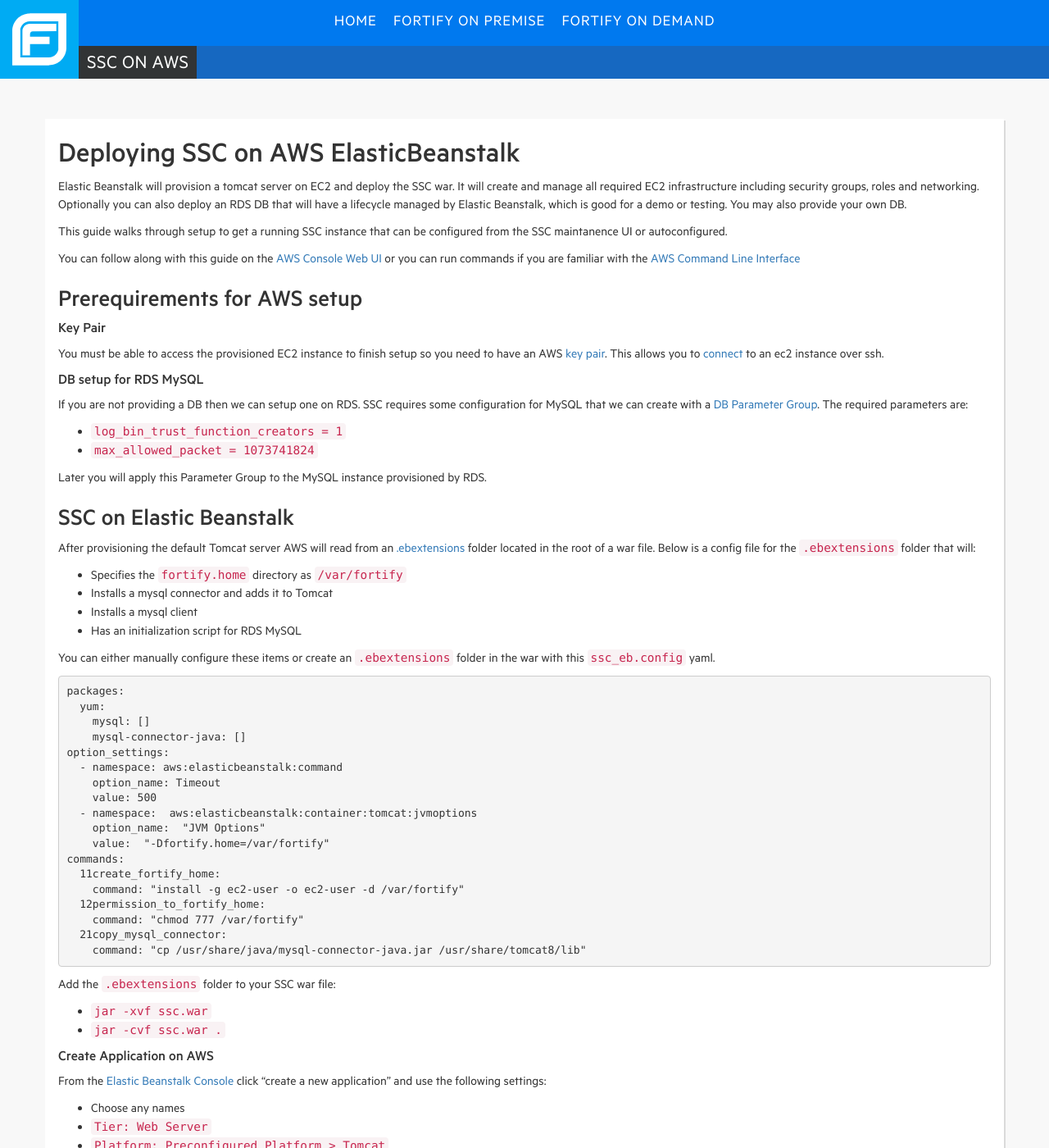
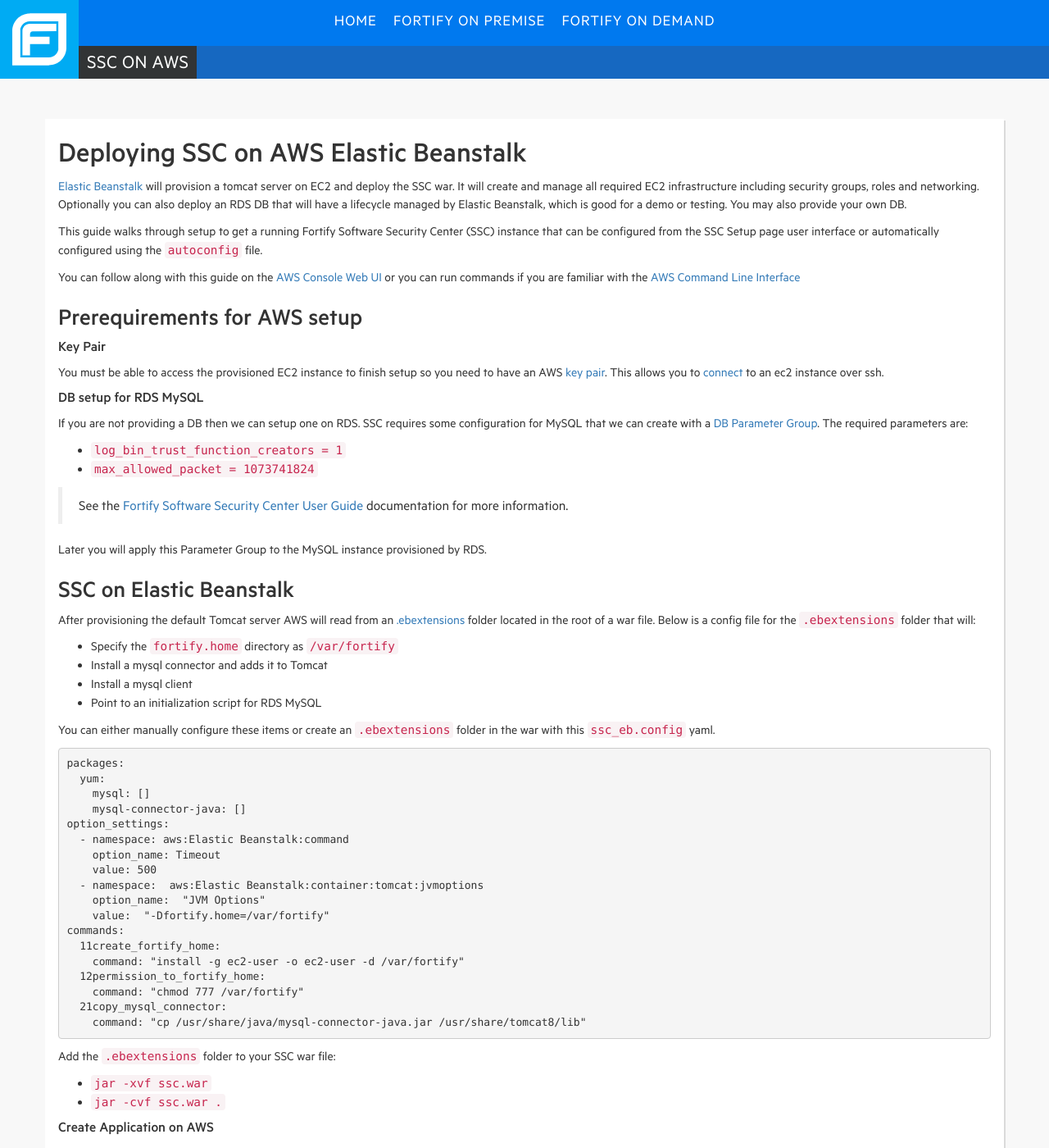
Before and after one commit to fortify/fortify.github.io, a Jekyll site: the page built from articles/ssc-on-aws.md, in a window 1280 px wide and 1400 px high. Shown: the whole window at 82% size. Built offline with Jekyll 4.4.1, drawn with Linux system fonts in a browser that asks for light colours; some of the changed text lies outside the part shown.

Commit message:
some minor corrections and doc links added

````diff
--- a/articles/ssc-on-aws.md
+++ b/articles/ssc-on-aws.md
@@ -5,10 +5,10 @@ layout: article
 permalink: /onprem/ssc-on-aws
 output: true
 ---
-# Deploying SSC on AWS ElasticBeanstalk
-Elastic Beanstalk will provision a tomcat server on EC2 and deploy the SSC war.  It will create and manage all required EC2 infrastructure including security groups, roles and networking.  Optionally you can also deploy an RDS DB that will have a lifecycle managed by Elastic Beanstalk, which is good for a demo or testing.  You may also provide your own DB.
+# Deploying SSC on AWS Elastic Beanstalk
+[Elastic Beanstalk](https://aws.amazon.com/elasticbeanstalk/) will provision a tomcat server on EC2 and deploy the SSC war.  It will create and manage all required EC2 infrastructure including security groups, roles and networking.  Optionally you can also deploy an RDS DB that will have a lifecycle managed by Elastic Beanstalk, which is good for a demo or testing.  You may also provide your own DB.
 
-This guide walks through setup to get a running SSC instance that can be configured from the SSC maintanence UI or autoconfigured.
+This guide walks through setup to get a running Fortify Software Security Center (SSC) instance that can be configured from the SSC Setup page user interface or automatically configured using the `autoconfig` file.
 
 You can follow along with this guide on the [AWS Console Web UI](https://aws.amazon.com/console/ "ui instructions") or you can run commands if you are familiar with the [AWS Command Line Interface](https://aws.amazon.com/cli/ "aws instuctions")
 
@@ -21,14 +21,16 @@ If you are not providing a DB then we can setup one on RDS.  SSC requires some c
  * `log_bin_trust_function_creators = 1`
  * `max_allowed_packet = 1073741824`
 
+> See the [Fortify Software Security Center User Guide](https://community.softwaregrp.com/t5/Fortify-Product-Documentation/ct-p/fortify-product-documentation) documentation for more information.
+
 Later you will apply this Parameter Group to the MySQL instance provisioned by RDS.
 
 ## SSC on Elastic Beanstalk
-After provisioning the default Tomcat server AWS will read from an [.ebextensions](https://docs.aws.amazon.com/elasticbeanstalk/latest/dg/ebextensions.html "ebextensions docs") folder located in the root of a war file.  Below is a config file for the `.ebextensions` folder that will:
-* Specifies the `fortify.home` directory as `/var/fortify`
-* Installs a mysql connector and adds it to Tomcat
-* Installs a mysql client
-* Has an initialization script for RDS MySQL
+After provisioning the default Tomcat server AWS will read from an [.ebextensions](https://docs.aws.amazon.com/Elastic Beanstalk/latest/dg/ebextensions.html "ebextensions docs") folder located in the root of a war file.  Below is a config file for the `.ebextensions` folder that will:
+* Specify the `fortify.home` directory as `/var/fortify`
+* Install a mysql connector and adds it to Tomcat
+* Install a mysql client
+* Point to an initialization script for RDS MySQL
 
 You can either manually configure these items or create an `.ebextensions` folder in the war with this `ssc_eb.config` yaml.
 ```yaml
@@ -37,10 +39,10 @@ packages:
     mysql: []
     mysql-connector-java: []
 option_settings:
-  - namespace: aws:elasticbeanstalk:command
+  - namespace: aws:Elastic Beanstalk:command
     option_name: Timeout
     value: 500
-  - namespace:  aws:elasticbeanstalk:container:tomcat:jvmoptions
+  - namespace:  aws:Elastic Beanstalk:container:tomcat:jvmoptions
     option_name:  "JVM Options"
     value:  "-Dfortify.home=/var/fortify"
 commands:
@@ -58,7 +60,7 @@ Add the `.ebextensions` folder to your SSC war file:
 * `jar -cvf ssc.war .`
 
 #### Create Application on AWS
-From the [Elastic Beanstalk Console](https://console.aws.amazon.com/elasticbeanstalk) click "create a new application" and use the following settings:
+From the [Elastic Beanstalk Console](https://console.aws.amazon.com/Elastic Beanstalk) click "create a new application" and use the following settings:
 
 * Choose any names
 * `Tier: Web Server`
@@ -92,7 +94,7 @@ Now log into the EC2 Host as ec2-user.  The following `ssc_rds_mysql_init.sh` sc
 #!/bin/bash
 
 #Get and parse RDS variables
-JSON=$(sudo /opt/elasticbeanstalk/bin/get-config environment)
+JSON=$(sudo /opt/Elastic Beanstalk/bin/get-config environment)
 RDS_HOSTNAME=$(python -c "import sys, json; print(json.load(sys.stdin)['RDS_HOSTNAME'])" <<< """$JSON""")
 RDS_PORT=$(python -c "import sys, json; print(json.load(sys.stdin)['RDS_PORT'])" <<< """$JSON""")
 RDS_USERNAME=$(python -c "import sys, json; print(json.load(sys.stdin)['RDS_USERNAME'])" <<< """$JSON""")
@@ -143,13 +145,13 @@ EnvironmentConfigurationMetadata:
   DateCreated: '1515697710000'
   DateModified: '1515697710000'
 Platform:
-  PlatformArn: arn:aws:elasticbeanstalk:us-west-2::platform/Tomcat 8 with Java 8 running on 64bit Amazon Linux/2.7.4
+  PlatformArn: arn:aws:Elastic Beanstalk:us-west-2::platform/Tomcat 8 with Java 8 running on 64bit Amazon Linux/2.7.4
 OptionSettings:
-  aws:elasticbeanstalk:environment:
-    ServiceRole: aws-elasticbeanstalk-service-role
+  aws:Elastic Beanstalk:environment:
+    ServiceRole: aws-Elastic Beanstalk-service-role
     EnvironmentType: SingleInstance
   aws:autoscaling:launchconfiguration:
-    IamInstanceProfile: aws-elasticbeanstalk-ec2-role
+    IamInstanceProfile: aws-Elastic Beanstalk-ec2-role
     InstanceType: t2.large
   aws:rds:dbinstance:
     DBEngineVersion: 5.7.19
@@ -164,6 +166,6 @@ EnvironmentTier:
 Extensions:
   RDS.EBConsoleSnippet:
     Order: null
-    SourceLocation: https://s3.us-west-2.amazonaws.com/elasticbeanstalk-env-resources-us-west-2/eb_snippets/rds/rds.json
+    SourceLocation: https://s3.us-west-2.amazonaws.com/Elastic Beanstalk-env-resources-us-west-2/eb_snippets/rds/rds.json
 AWSConfigurationTemplateVersion: 1.1.0.0
 ```
````
Also changed, not shown: other parts of articles/ssc-on-aws.md (+1 -1 lines).
